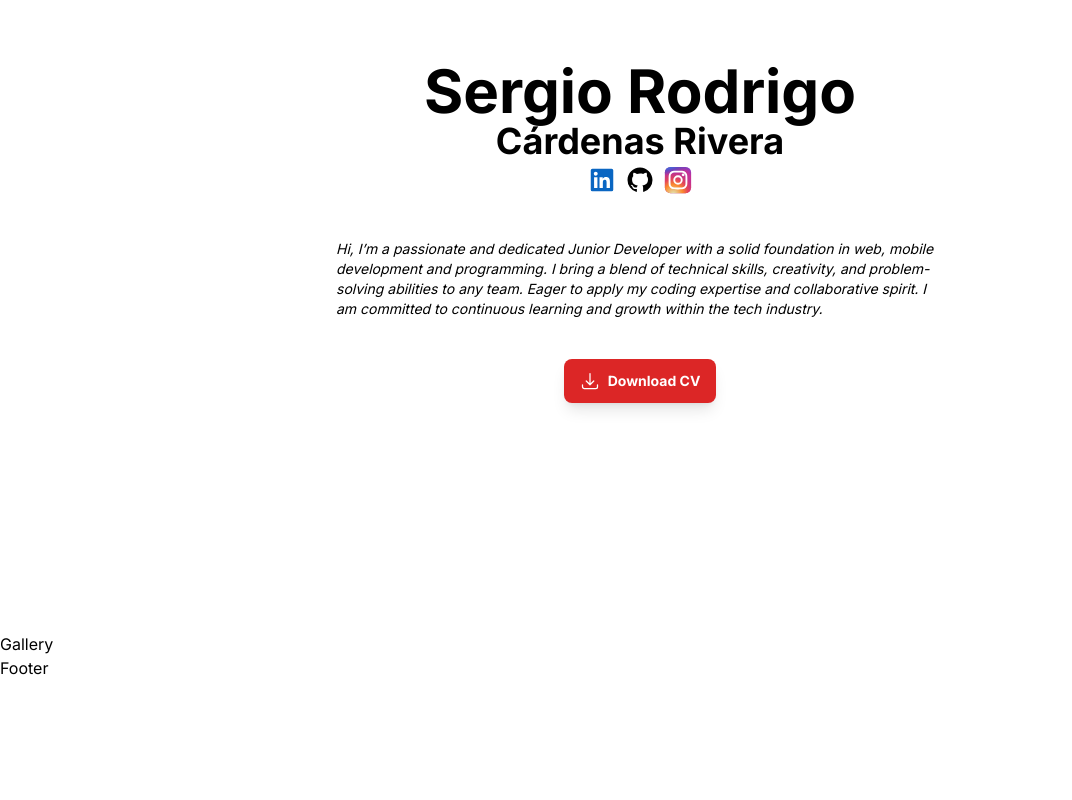
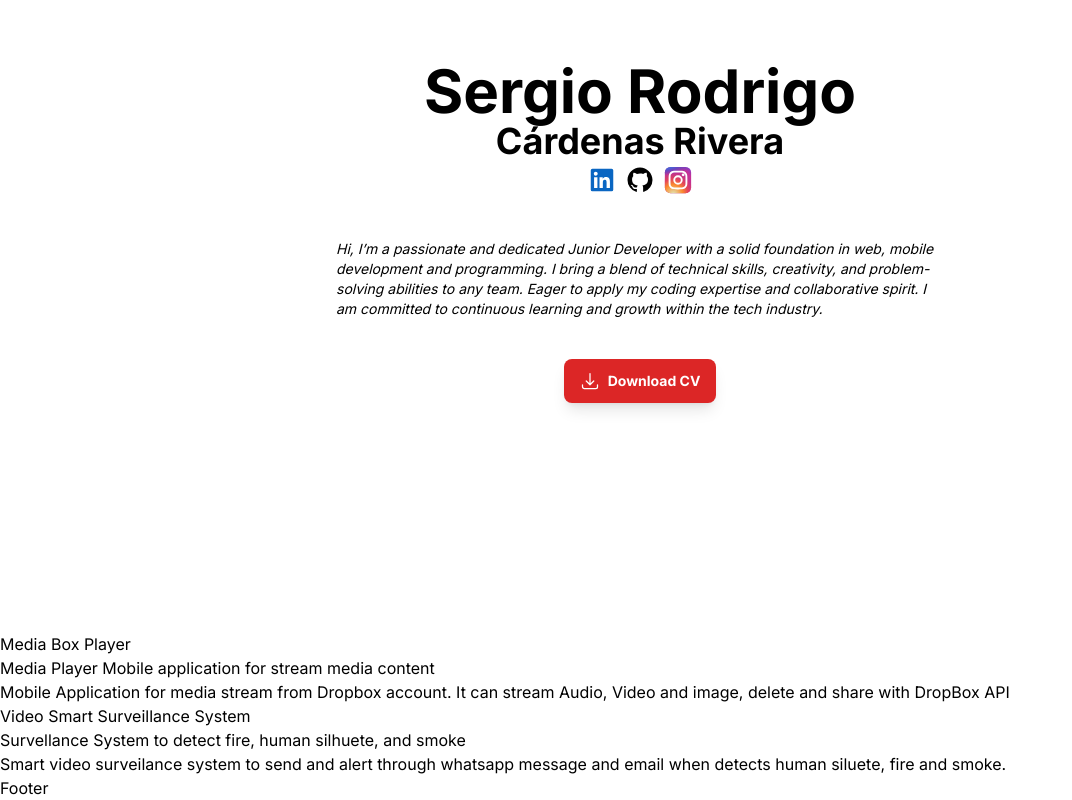
Before and after one commit to srodrigo23/srodrigo.dev, a Next.js app: page / in a window 1280 px wide. Shown: the part 264-1064 px from the top of the page, without its empty margins (0-1072 px from the left). Before the commit the page ends 944 px from the top, so only its background shows below. Built offline with nearby package versions, Linux system fonts and the light colour scheme.

Commit message:
gallery projects and send email

```diff
--- /dev/null
+++ b/src/app/components/CardProject.tsx
@@ -0,0 +1,23 @@
+import Link from "next/link";
+
+interface ProjectData{
+  title: string;
+  shortDescription:string;
+  largeDescription:string;
+  techstack:string[];
+  repolink:string;
+}
+
+const CardProject = (props:ProjectData) => {
+  return(
+    <div>
+      <span>{props.title}</span>
+
+      <div>{props.shortDescription}</div>
+      <div>{props.largeDescription}</div>
+      <div> <Link href={props.repolink}></Link></div>
+    </div>
+  )
+}
+
+export default CardProject;
--- a/src/app/components/Navbar.tsx
+++ b/src/app/components/Navbar.tsx
@@ -14,12 +14,13 @@ const Navbar = ()=>{
   //     route:'/involvementes'
   //   }
   // ];
+  const mail = 'rodrigosergio93@gmail.com'
   return(
 
     <div>
       <div className="flex flex-row-reverse m-6 items-center">
 
-        <button className="pl-6 pr-6 pt-3 pb-3 rounded-lg bg-cyan-400 shadow-md hover:bg-cyan-500">Contact Me!</button>
+        <a className="pl-6 pr-6 pt-3 pb-3 rounded-lg bg-cyan-400 shadow-md hover:bg-cyan-500" href={`mailto:${mail}`}>Contact Me!</a>
         <ul>
           <li className="mr-6"><Link href="#projects">Projects</Link></li>
         </ul>
--- a/src/app/components/ProjectsGallery.tsx
+++ b/src/app/components/ProjectsGallery.tsx
@@ -1,6 +1,49 @@
+import CardProject from "./CardProject"
+
 const ProjectsGallery = () => {
+
+  const techIcons = {
+    'js': '',
+    'java': '',
+    'python':'',
+    'tailwind':'',
+    'ts':'',
+    'android':''
+  }
+
+  const projects = [
+    {
+      id: 1,
+      title : "Media Box Player",
+      shortDescription : "Media Player Mobile application for stream media content",
+      largeDescription : 'Mobile Application for media stream from Dropbox account. It can stream Audio, Video and image, delete and share with DropBox API',
+      image : "",
+      techStack:['android', 'java'],
+      repoLink : ''
+    },
+    {
+      id: 2,
+      title : "Video Smart Surveillance System",
+      shortDescription : "Survellance System to detect fire, human silhuete, and smoke",
+      largeDescription : "Smart video surveilance system to send and alert through whatsapp message and email when detects human siluete, fire and smoke.",
+      techStack:['python'],
+      repoLink: ''
+    }
+  ]
+
+
   return(<div>
-    Gallery
+    {
+      projects.map((project)=>(
+        <CardProject
+          key={project.id}
+          title={project.title}
+          shortDescription={project.shortDescription}
+          largeDescription={project.largeDescription}
+          techstack={project.techStack}
+          repolink={project.repoLink}
+        />))
+    }
   </div>)
 }
 
```
